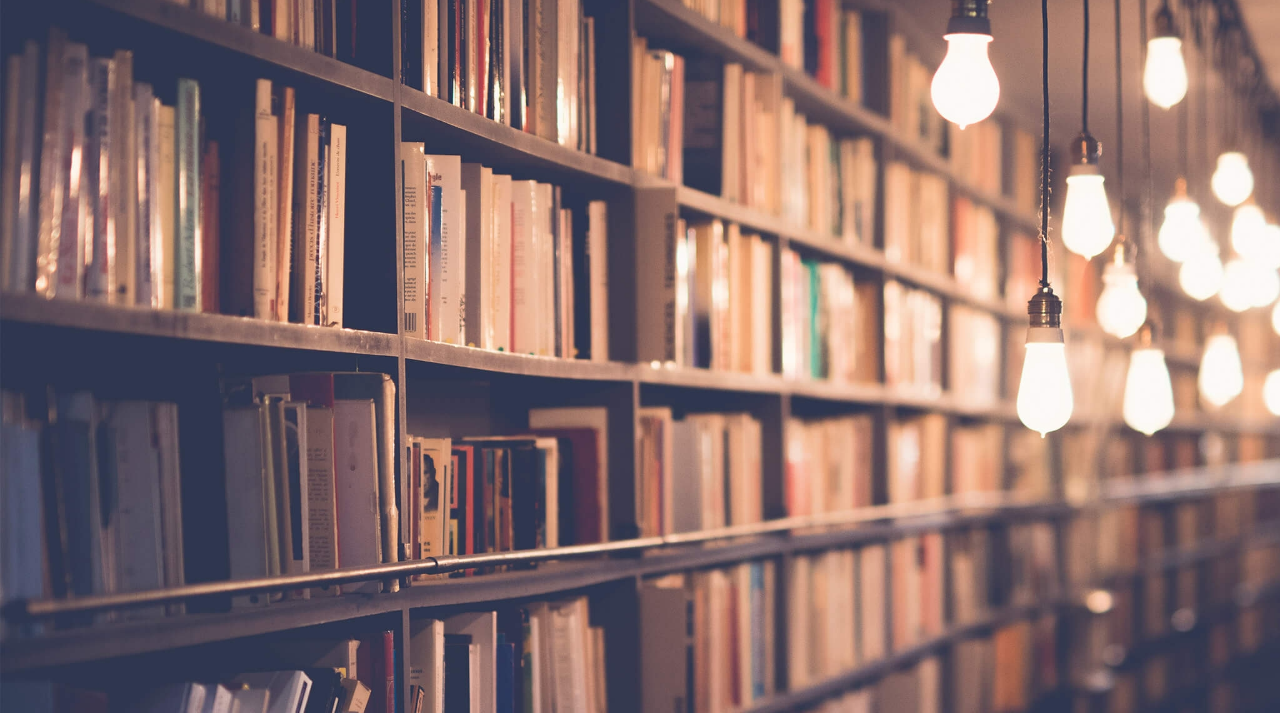
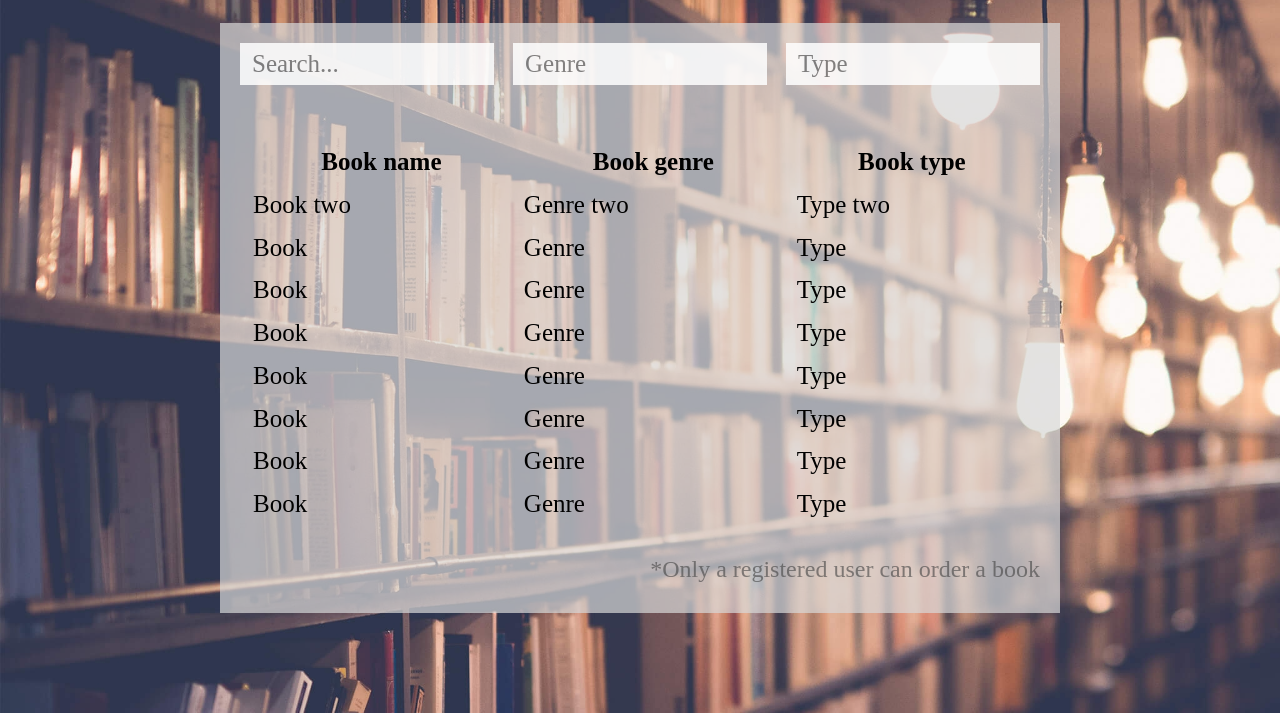
Before and after one commit to IT-centipede/Library, a plain HTML site: page style/unregisteredUser.html in a window 1280 px wide. Shown: the part 87-800 px from the top of the page. Drawn offline with Linux system fonts and the light colour scheme; a web font is replaced by a local one.

Commit message:
⚙️Fixed minor issues in code style ➕   Added a new table to "unregistered" page ⚙️Fixed and changed input fields

```diff
--- a/style/style.css
+++ b/style/style.css
@@ -24,7 +24,7 @@ header button{
     color: rgba(78, 68, 19, 1);
 }
 
-.page-header-text{
+.page--header--text{
     background-color: rgba(136, 78, 78, 0.7);
     height: 80px;
     width: 650px;
@@ -57,3 +57,12 @@ header button{
     color:rgba(107, 60, 34, 1);
     font-weight: bold;
 }
+
+input {
+    border: none;
+    width: 250px;
+    height: 40px;
+    font-size: 25px;
+    opacity: 85%;
+    text-indent: 10px;
+}
--- a/style/unregisteredUser.css
+++ b/style/unregisteredUser.css
@@ -34,3 +34,32 @@ header button{
 .type{
     font-size: 27px;
 }
+
+.form--bg{
+    height: 550px;
+    width: 800px;
+    background-color: rgba(217, 217, 217, 0.7);
+    margin-left: auto;
+    margin-right: auto;
+    margin-top: 50px;
+    padding: 20px;
+    display: flex;
+    flex-direction: column;
+}
+
+.inner--buttons{
+    display: flex;
+    justify-content: space-between;
+}
+
+.book--list{
+    margin-top: 50px;
+    font-size: 25px;
+    border-spacing: 12px;
+}
+
+.prompt--unreg{
+    font-size: 24px;
+    color: rgba(65, 65, 65, 0.6);
+    text-align: right;
+}
--- a/style/unregisteredUser.html
+++ b/style/unregisteredUser.html
@@ -20,7 +20,8 @@
 
     <!--main block-->
     <div class="form--bg">
-        <div class="inner--buttuns">
+        <!--container with -->
+        <div class="inner--buttons">
             <label>
                 <input name="prompt" placeholder="Search...">
             </label>
@@ -47,6 +48,60 @@
                     </datalist>
             </label>
         </div>
+
+        <table class="book--list">
+            <tr>
+                <th>Book name</th>
+                <th>Book genre</th>
+                <th>Book type</th>
+            </tr>
+            <tr>
+                <td>Book two</td>
+                <td>Genre two</td>
+                <td>Type two</td>
+            </tr>
+            <tr>
+                <td>Book</td>
+                <td>Genre</td>
+                <td>Type</td>
+            </tr>
+            <tr>
+                <td>Book</td>
+                <td>Genre</td>
+                <td>Type</td>
+            </tr>
+            <tr>
+                <td>Book</td>
+                <td>Genre</td>
+                <td>Type</td>
+            </tr>
+            <tr>
+                <td>Book</td>
+                <td>Genre</td>
+                <td>Type</td>
+            </tr>
+            <tr>
+                <td>Book</td>
+                <td>Genre</td>
+                <td>Type</td>
+            </tr>
+            <tr>
+                <td>Book</td>
+                <td>Genre</td>
+                <td>Type</td>
+            </tr>
+            <tr>
+                <td>Book</td>
+                <td>Genre</td>
+                <td>Type</td>
+            </tr>
+        </table>
+
+        <p class="prompt--unreg">*Only a registered user can order a book</p>
+
     </div>
+
+
+
 </body>
 </html>
```
Also changed, not shown: style/index.html (+1 -1 lines), style/login.html (+1 -1 lines), style/normalize.css.
